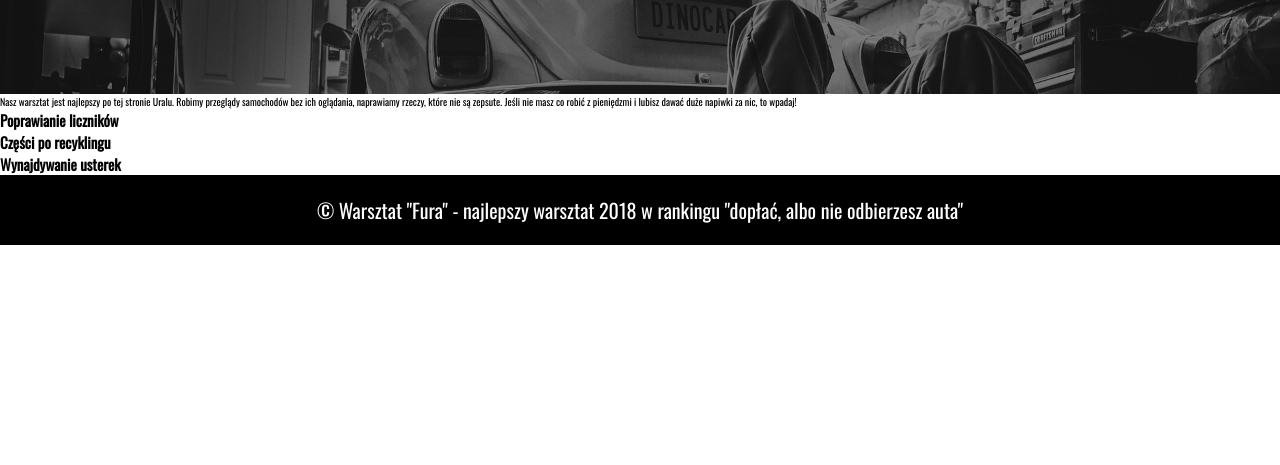
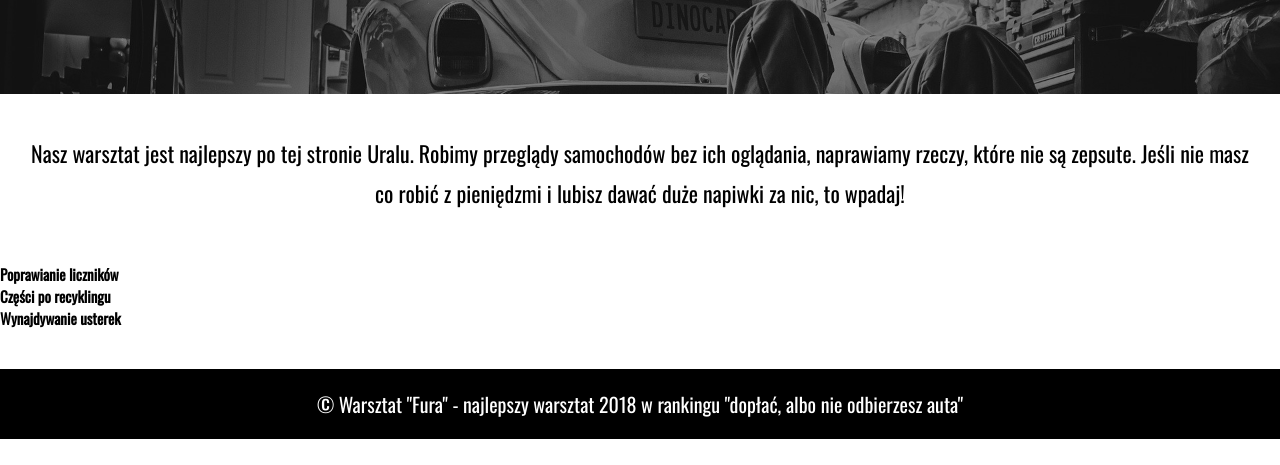
Before and after one commit to RomPop76/P01D08N67, a plain HTML site: page index.html in a window 1280 px wide. Shown: the part 335-800 px from the top of the page. Drawn offline with nearby package versions, Linux system fonts and the light colour scheme.

Commit message:
Commit 5

```diff
--- a/style.css
+++ b/style.css
@@ -69,6 +69,20 @@ header h1 {
     background-color: rgba(0, 0, 0, 0.5);
 }
 
+/* Main */
+
+main {
+    max-width: 1440px;
+    margin: 5vh auto;
+}
+
+main p.description {
+    font-size: 2.2rem;
+    text-align: center;
+    margin: 0 30px 50px 30px;
+    line-height: 180%;
+}
+
 /* Stopka */
 
 footer {
```
